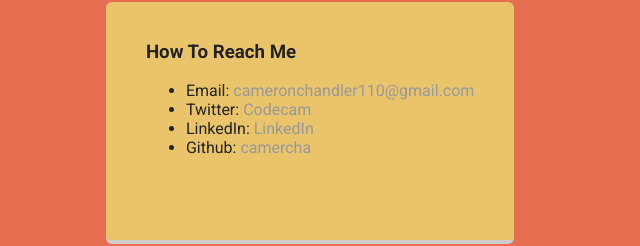
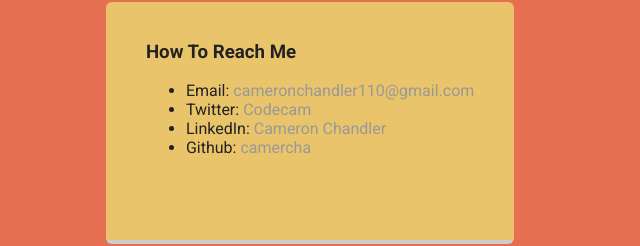
Before and after one commit to camercha/Treehouse-Project-1, a plain HTML site: page contact.html in a window 1280 px wide. Shown: the part 518-764 px from the top of the page, 7-647 px from the left. Drawn offline with Linux system fonts and the light colour scheme; a web font is replaced by a local one.

Commit message:
Update contact.html

```diff
--- a/contact.html
+++ b/contact.html
@@ -33,8 +33,8 @@
                 <li>Email: <a href="mailto:cameronchandler110@gmail.com"
                         target="_blank">cameronchandler110@gmail.com</a></li>
                 <li>Twitter: <a href="https://twitter.com/Codecam4" target="_blank">Codecam</a></li>
-                <li>LinkedIn: <a href="https://www.linkedin.com/in/cameron-chandler-222947197/"
-                        target="_blank">LinkedIn</a></li>
+                <li>LinkedIn: <a href="https://www.linkedin.com/in/cameron-chandler-222947197/" target="_blank">Cameron
+                        Chandler</a></li>
                 <li>Github: <a href="https://github.com/camercha" target="_blank">camercha</a></li>
             </ul>
 
```
